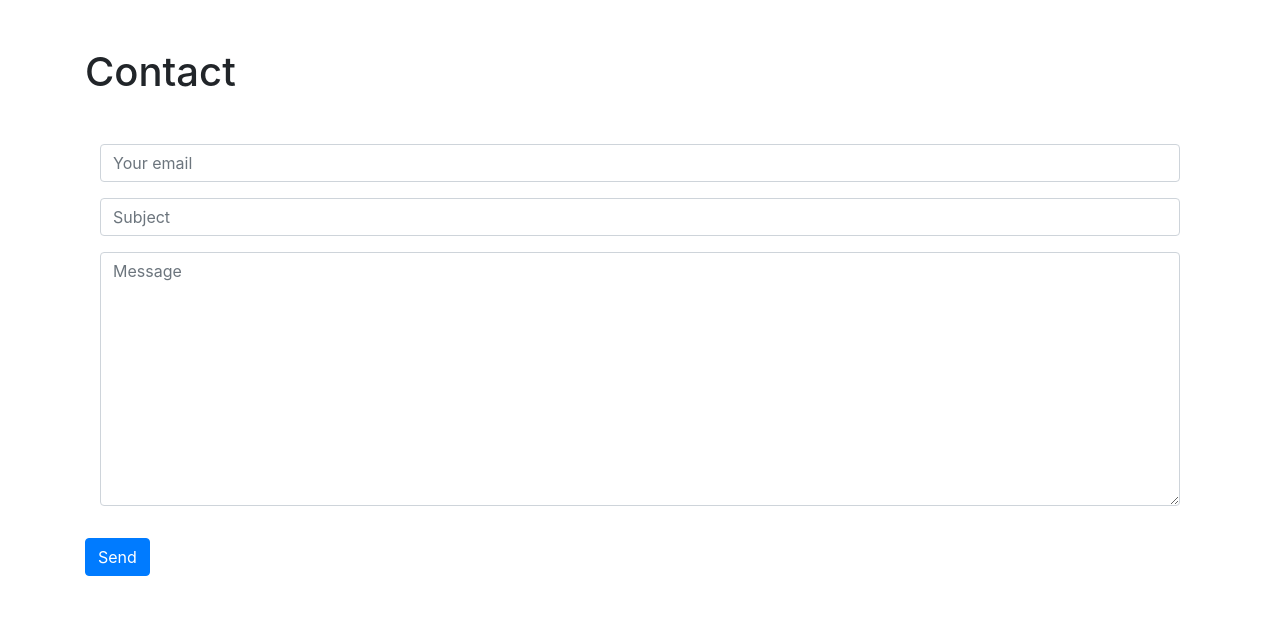
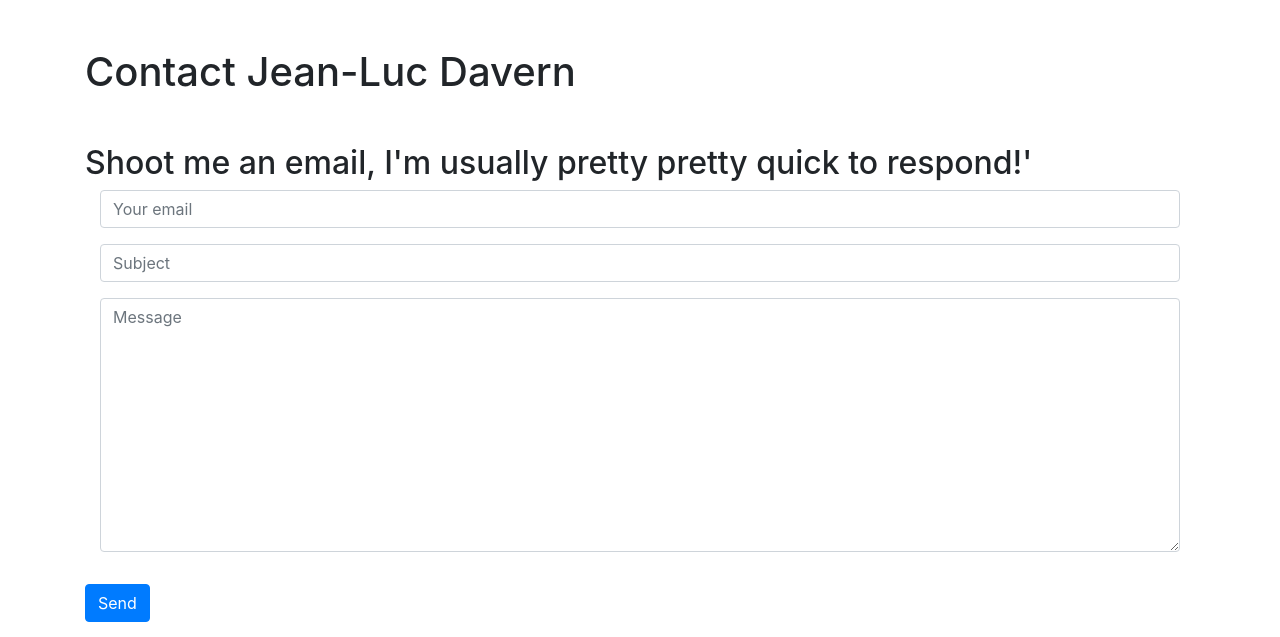
Before and after one commit to jdavv/jeanlucdavern_portfolio, a Django app: page /contact/ in a window 1280 px wide. Shown: the part 56-693 px from the top of the page. Run offline with Django 3.2, Linux system fonts and the light colour scheme; parts of the project's set-up code (start-up, migrations or seed data) failed here and were passed over; some libraries are stand-ins or nearby versions.

Commit message:
modify email form message

```diff
--- a/jeanlucdavern_portfolio/templates/contact/emailform.html
+++ b/jeanlucdavern_portfolio/templates/contact/emailform.html
@@ -2,7 +2,8 @@
 
 {% load crispy_forms_tags %}
 {% block content %}
-<h1 class="my-5">Contact</h1>
+<h1 class="my-5">Contact Jean-Luc Davern</h1>
+<h2 class="my-2">Shoot me an email, I'm usually pretty pretty quick to respond!'</h2>
   {% crispy form %}
   <script src='https://www.google.com/recaptcha/api.js'></script>
 {% endblock %}
```
